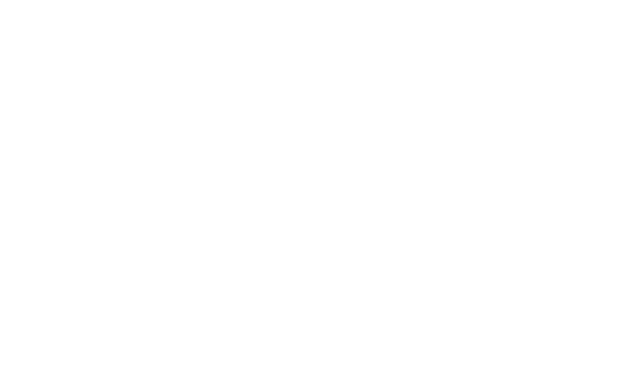
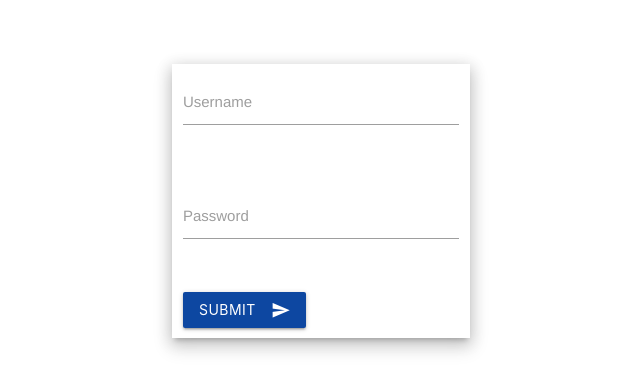
Before and after one commit to lwerner27/personal-vue, a Vue app: page /login in a window 1280 px wide. Shown: the part 174-566 px from the top of the page, without its empty margins (319-959 px from the left). Built offline with nearby package versions, Linux system fonts and the light colour scheme.

Commit message:
started work on the login page

```diff
--- a/src/router.js
+++ b/src/router.js
@@ -1,6 +1,8 @@
 import Vue from 'vue'
 import Router from 'vue-router'
 import Home from './views/Home.vue'
+import Login from './views/Login.vue'
+// import Store from './store'
 
 Vue.use(Router)
 
@@ -13,5 +15,10 @@ export default new Router({
       name: 'home',
       component: Home
     },
+    {
+      path: '/login',
+      name: 'login',
+      component: Login,
+    }
   ]
 })
--- a/src/store.js
+++ b/src/store.js
@@ -5,6 +5,8 @@ Vue.use(Vuex)
 
 export default new Vuex.Store({
   state: {
+    isLoggedIn: false,
+    jwt: null,
     repos: [],
     featuredProjects: [
       {
@@ -34,6 +36,12 @@ export default new Vuex.Store({
   mutations: {
     ADD_REPOS: (state, repos) => {
       state.repos = repos
+    },
+    UPDATE_LOGIN_STATUS: (state) => {
+      state.isLoggedIn = true
+    },
+    UPDATE_JWT: (state, jwt) => {
+      state.jwt = jwt
     }
   },
   actions: {
--- /dev/null
+++ b/src/views/Login.vue
@@ -0,0 +1,93 @@
+<template>
+    <div class="main-container valign-wrapper">
+        <div class="container">
+            <div class="row">
+                <form class="col s12 m4 offset-m4 z-depth-3">
+                    <div class="row">
+                        <div class="input-field col s12">
+                            <input v-model="username" id="username" type="text">
+                            <label for="username">Username</label>
+                        </div>
+                    </div>
+                    <div class="row">
+                        <div class="input-field col s12">
+                            <input v-model="password" id="password" type="password" class="validate">
+                            <label for="password">Password</label>
+                        </div>
+                    </div>
+                    <button class="btn waves-effect waves-light blue darken-4" type="submit" name="action">Submit
+                        <i class="material-icons right">send</i>
+                    </button>
+                </form>
+            </div>
+        </div>
+    </div>
+</template>
+
+<script>
+import { mapState, mapMutations } from 'vuex';
+export default {
+    data: () => (
+        {
+            username: "",
+            password: ""
+        }
+    ),
+    computed: {
+        ...mapState([
+            'isLoggedIn',
+            'jwt'
+        ])
+    },
+    methods: {
+        ...mapMutations([
+            "UPDATE_LOGIN_STATUS",
+            "UPDATE_JWT"
+        ]),
+        updateLoginStatus: function() {
+            this.UPDATE_LOGIN_STATUS()
+        },
+        updateJwt: function(jwt) {
+            this.UPDATE_JWT(jwt)
+        }
+    }
+}
+</script>
+
+
+
+<style scoped>
+    .main-container {
+        height: 100vh;
+    }
+
+    .row {
+        padding-bottom: 10px;
+    }
+
+    button {
+        margin-bottom: 10px;
+    }
+
+    /* label focus color */
+    .input-field input[type=text]:focus+label {
+        color: #0d47a1;
+    }
+
+    /* label underline focus color */
+    .input-field input[type=text]:focus {
+        border-bottom: 1px solid #0d47a1;
+        box-shadow: 0 1px 0 0 #0d47a1;
+    }
+
+    /* label focus color */
+    .input-field input[type=password]:focus+label {
+        color: #0d47a1;
+    }
+
+    /* label underline focus color */
+    .input-field input[type=password]:focus {
+        border-bottom: 1px solid #0d47a1;
+        box-shadow: 0 1px 0 0#0d47a1;
+    }
+</style>
```
